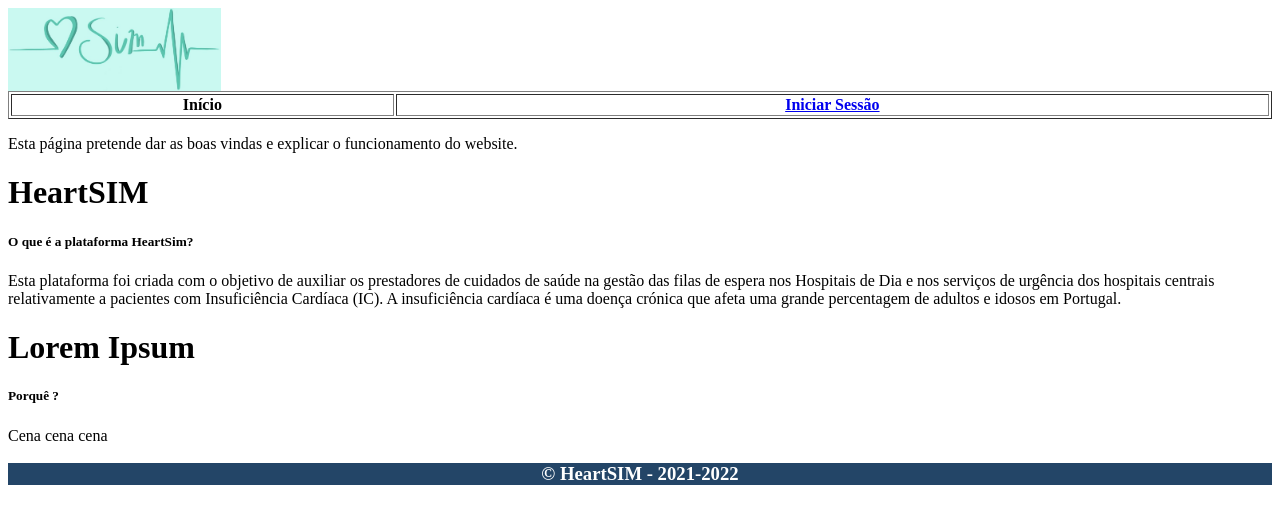
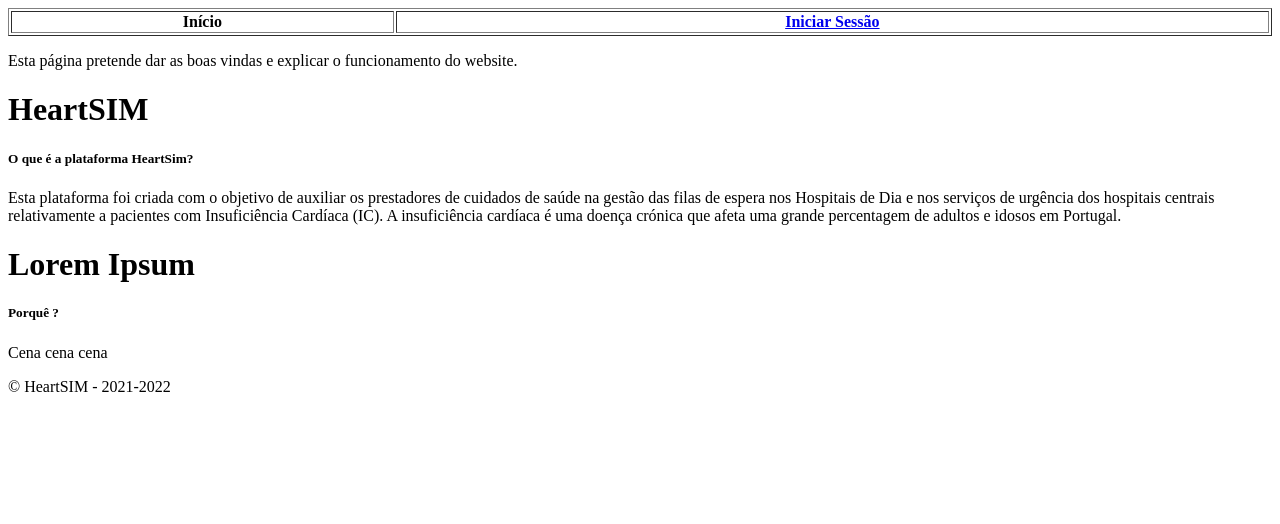
Before and after one commit to bibsos/Heart-SIM, a PHP site: page / in a window 1280 px wide. Shown: the top 524 px of the page. Run offline with PHP 8.4, Linux system fonts and the light colour scheme; lists and menus that the app fills with data are empty.

Commit message:
atualizacao

```diff
--- a/Patients_without_event.php
+++ b/Patients_without_event.php
@@ -10,7 +10,8 @@
         WHERE p.Centro_saude = '$centro_saude' ";
     $result = mysqli_query($connect, $query) or die('The query failed'.mysqli_error($connect));
 ?>
-
+<div class="w3-row-padding w3-padding-64 w3-container">
+    <h1> Registo de consultas </h1>
 <table border="1">
     <tr>
         <td> <a href="index.php?action=novoPaciente"> Adicionar Paciente </a> </td>
@@ -34,3 +35,4 @@
     </TR>
     <?php } ?>
 </table>
+</div>
--- a/adicionarUtilizador.php
+++ b/adicionarUtilizador.php
@@ -1,4 +1,5 @@
-
+<div class="w3-row-padding w3-padding-64 w3-container">
+    <h1> Adicionar Utilizadores </h1>
     <form method="POST" action="verifyAddUser.php">
         <p>Tipo de utilizador:
             <input type="radio" id="Adm" name="tipo" value="Adm">
@@ -7,7 +8,7 @@
             <label for="MF"> Médico de Família </label>
             <input type="radio" id="MHD" name="tipo" value="MHD">
             <label for="MHD"> Médico Hospital de Dia </label>
-            <input type="radio" id="MHC" name="tipo" value=" MHC">
+            <input type="radio" id="MHC" name="tipo" value="MHC">
             <label for="MHC"> Médico Hospital Central </label>
         </p>
         <p>Nome: <input type="text" name="nome"> </p>
@@ -19,3 +20,4 @@
         <p>Centro de saúde: <input type="text" name="centro_saude"> </p>
         <p> <input type="submit" name="submit" value="Adicionar Utilizador"></p>
     </form>
+</div>
--- a/index.php
+++ b/index.php
@@ -46,9 +46,9 @@
     <title> HeartSIM </title>
 </head>
 <body>
-    <div class="logo">
+    <!--<div class="logo">
         <img src="SIMlogo2.jpg" width="213" height="83" alt="HeartSIM" title="" style="float:left">
-    </div>
+    </div>  -->
     <div class="navigation">
         <?php
             include("menu.php");
@@ -99,9 +99,20 @@
             ?>
 
     </div>
-    <div class="footer" style="background-color:#234567;color: white">
+    <!-- Footer -->
+    <!--<div class="footer" style="background-color:#234567;color: white">
         <h3 align="center"> © HeartSIM - 2021-2022 </h3>
-    </div>
-
-</body>
-</html>
+    </div>-->
+    <footer class="w3-container w3-padding-64 w3-center w3-opacity">
+        <div class="w3-xlarge w3-padding-32">
+            <i class="fa fa-facebook-official w3-hover-opacity"></i>
+            <i class="fa fa-instagram w3-hover-opacity"></i>
+            <i class="fa fa-snapchat w3-hover-opacity"></i>
+            <i class="fa fa-pinterest-p w3-hover-opacity"></i>
+            <i class="fa fa-twitter w3-hover-opacity"></i>
+            <i class="fa fa-linkedin w3-hover-opacity"></i>
+        </div>
+        <p>© HeartSIM - 2021-2022</p>
+    </footer>
+    <script>
+        // Used to toggle the menu on small screens when clicking on the menu button
--- a/profile.php
+++ b/profile.php
@@ -7,6 +7,8 @@
     $row = mysqli_fetch_array($result);
 
 ?>
+<div class="w3-row-padding w3-padding-64 w3-container">
+    <h1>  Perfil </h1>
 <table >
     <tr> <td> Nome: <?php echo $row['Nome']; ?> </td> </tr>
     <tr> <td> Morada: <?php echo $row['Morada']; ?> </td> </tr>
--- a/verifyAddUser.php
+++ b/verifyAddUser.php
@@ -11,9 +11,9 @@
         $fotografia = $_POST['foto'];
         $centro_saude = $_POST['centro_saude'];
 
-        $query = "INSERT INTO `utilizador`(`ID`, `Tipo`, `Nome`, `Morada`, `Contacto`, `username`, `password`, `Fotografia`, `Centro_saude`)
+        $query = "INSERT INTO `users`(`ID`, `Tipo`, `Nome`, `Morada`, `Contacto`, `username`, `password`, `Fotografia`, `Centro_saude`)
         VALUES (NULL,'$tipo','$nome','$morada','$contacto','$username','$password','$fotografia', '$centro_saude')";
-        $confirmation = "SELECT `Contacto` FROM utilizador where $contacto = `Contacto`";
+        $confirmation = "SELECT `Contacto` FROM users where $contacto = `Contacto`";
         $confirm_query = mysqli_query($connect, $confirmation);
         if (mysqli_num_rows($confirm_query) == 0) {
             if (mysqli_query($connect, $query)) {
```
